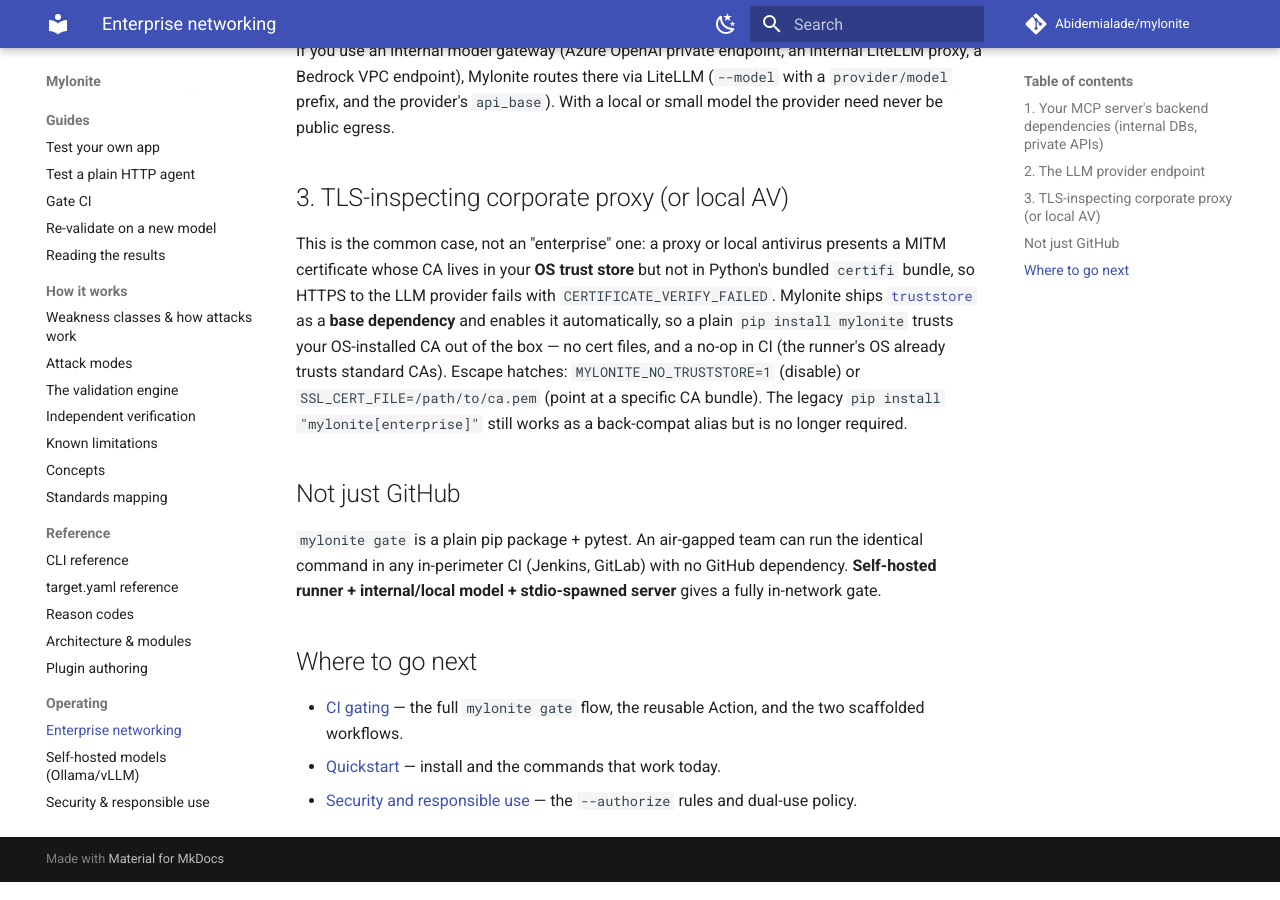
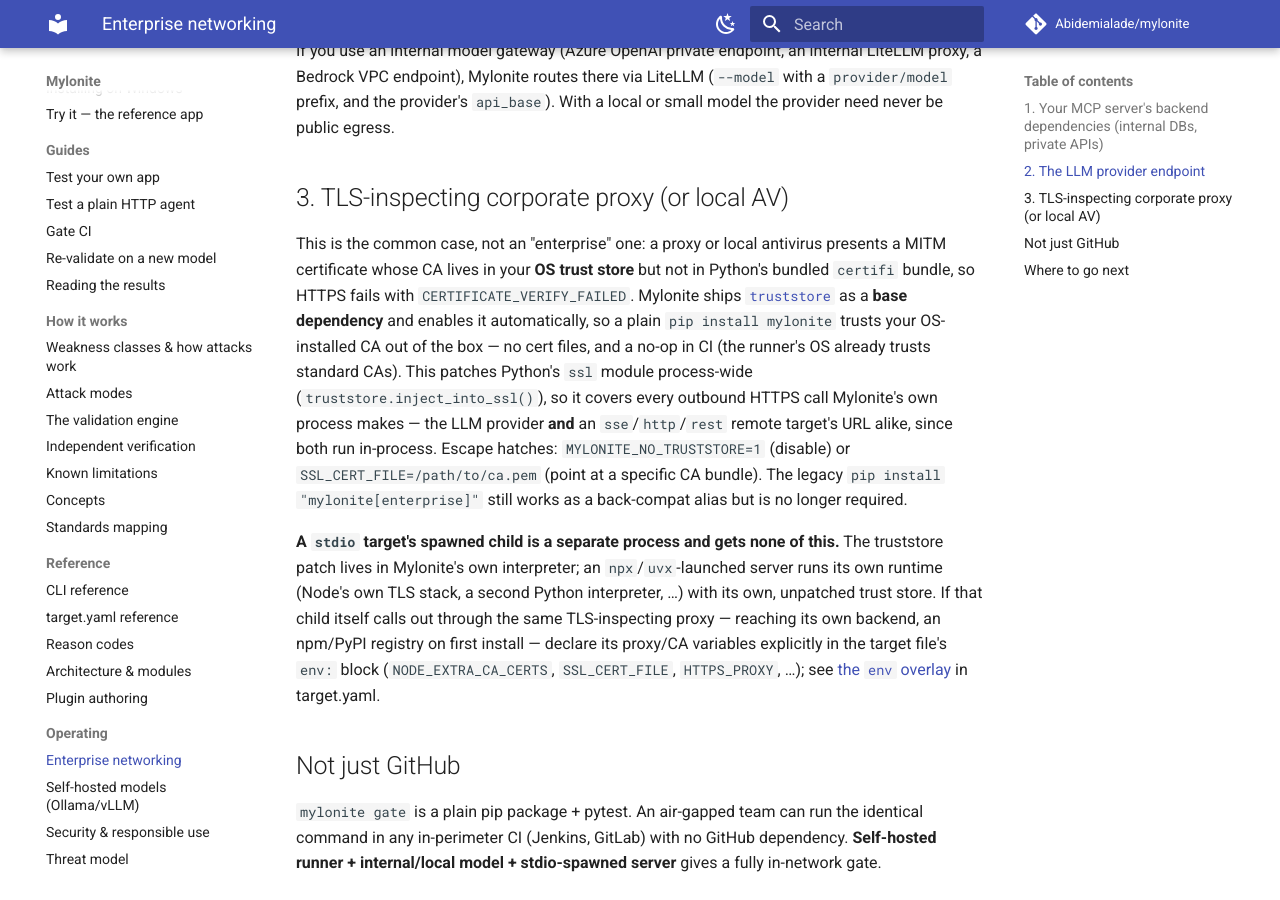
Before and after one commit to Abidemialade/mylonite, an MkDocs documentation site: the page built from docs/enterprise-networking.md, in a window 1280 px wide and 900 px high, scrolled down 792 px. Built offline with MkDocs 1.6.1 and Material for MkDocs 9.7.7, drawn with Linux system fonts in a browser that asks for light colours; comment, search, counter and statistics services are not loaded.

Commit message:
docs(enterprise-networking): cover remote targets and the stdio child's CA store
The TLS-inspecting-proxy section only named the LLM provider, leaving a
reader to guess whether truststore's fix also reaches an sse/http/rest
remote target's connection (it does -- same process, same patched ssl
module) or a stdio child's own outbound TLS (it does not -- the child
is a separate process with its own, unpatched trust store, so its
proxy/CA variables need their own env: entry). Issue #194.

Co-Authored-By: Claude Sonnet 5 <noreply@anthropic.com>
Claude-Session: https://claude.ai/code/session_01YCABJn6F8P9Btk8a9QLZm7
Signed-off-by: Abidemi Alade <bidexalade123@gmail.com>

```diff
--- a/docs/enterprise-networking.md
+++ b/docs/enterprise-networking.md
@@ -36,14 +36,26 @@ egress.
 
 This is the common case, not an "enterprise" one: a proxy or local antivirus
 presents a MITM certificate whose CA lives in your **OS trust store** but not in
-Python's bundled `certifi` bundle, so HTTPS to the LLM provider fails with
-`CERTIFICATE_VERIFY_FAILED`. Mylonite ships [`truststore`](https://pypi.org/project/truststore/)
-as a **base dependency** and enables it automatically, so a plain
-`pip install mylonite` trusts your OS-installed CA out of the box — no cert files,
-and a no-op in CI (the runner's OS already trusts standard CAs). Escape hatches:
-`MYLONITE_NO_TRUSTSTORE=1` (disable) or `SSL_CERT_FILE=/path/to/ca.pem` (point at a
-specific CA bundle). The legacy `pip install "mylonite[enterprise]"` still works as
-a back-compat alias but is no longer required.
+Python's bundled `certifi` bundle, so HTTPS fails with `CERTIFICATE_VERIFY_FAILED`.
+Mylonite ships [`truststore`](https://pypi.org/project/truststore/) as a **base
+dependency** and enables it automatically, so a plain `pip install mylonite` trusts
+your OS-installed CA out of the box — no cert files, and a no-op in CI (the runner's
+OS already trusts standard CAs). This patches Python's `ssl` module process-wide
+(`truststore.inject_into_ssl()`), so it covers every outbound HTTPS call Mylonite's
+own process makes — the LLM provider **and** an `sse`/`http`/`rest` remote target's
+URL alike, since both run in-process. Escape hatches: `MYLONITE_NO_TRUSTSTORE=1`
+(disable) or `SSL_CERT_FILE=/path/to/ca.pem` (point at a specific CA bundle). The
+legacy `pip install "mylonite[enterprise]"` still works as a back-compat alias but is
+no longer required.
+
+**A `stdio` target's spawned child is a separate process and gets none of this.** The
+truststore patch lives in Mylonite's own interpreter; an `npx`/`uvx`-launched server
+runs its own runtime (Node's own TLS stack, a second Python interpreter, …) with its
+own, unpatched trust store. If that child itself calls out through the same
+TLS-inspecting proxy — reaching its own backend, an npm/PyPI registry on first
+install — declare its proxy/CA variables explicitly in the target file's `env:` block
+(`NODE_EXTRA_CA_CERTS`, `SSL_CERT_FILE`, `HTTPS_PROXY`, …); see
+[the `env` overlay](target-file.md#field-groups) in target.yaml.
 
 ## Not just GitHub
 
```
